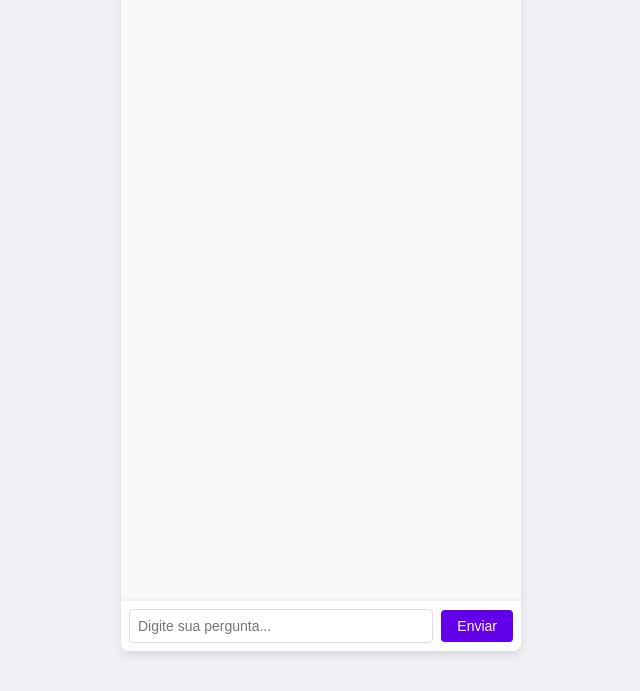
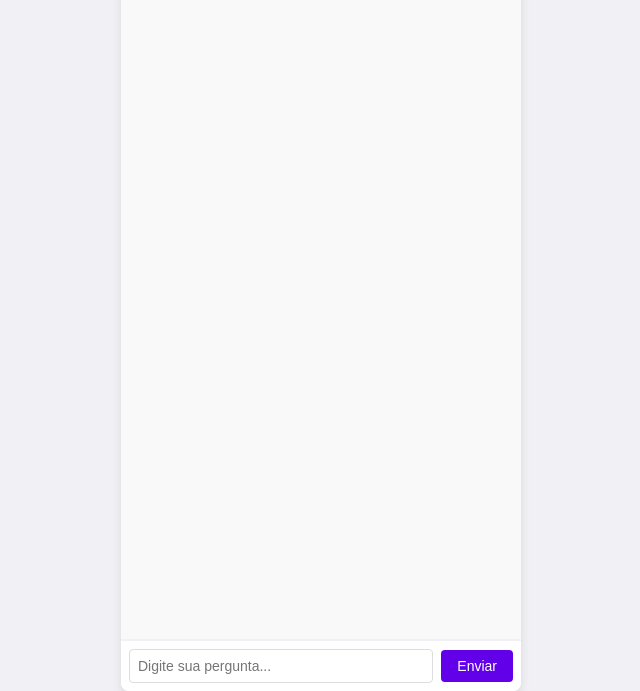
Before and after one commit to r4ulu/IA_chat_suporte, a plain HTML site: page index.html in a window 1280 px wide. Shown: the part 109-800 px from the top of the page, without its empty margins (319-959 px from the left). Drawn offline with Linux system fonts and the light colour scheme.

Commit message:
Add files via upload

```diff
--- a/style.css
+++ b/style.css
@@ -20,12 +20,11 @@ body {
     background-color: #ffffff;
     width: 100%;
     max-width: 400px;
-    height: 90vh; /* Ajuste para ocupar 90% da altura da tela */
+    height: 100vh; /* Agora ocupa 100% da altura da tela */
     border-radius: 8px;
     box-shadow: 0 4px 10px rgba(0, 0, 0, 0.1);
     display: flex;
     flex-direction: column;
-    overflow: hidden;
 }
 
 /* Cabeçalho do chat com título e seletor de CMS */
@@ -64,7 +63,8 @@ body {
     display: flex;
     flex-direction: column;
     gap: 10px;
-    max-height: calc(100% - 90px); /* Ajusta a altura para o espaço restante */
+    overflow-y: scroll;
+    padding-bottom: 60px; /* Espaço para o footer */
 }
 
 /* Rodapé do chat com o campo de texto e botão de envio */
```
